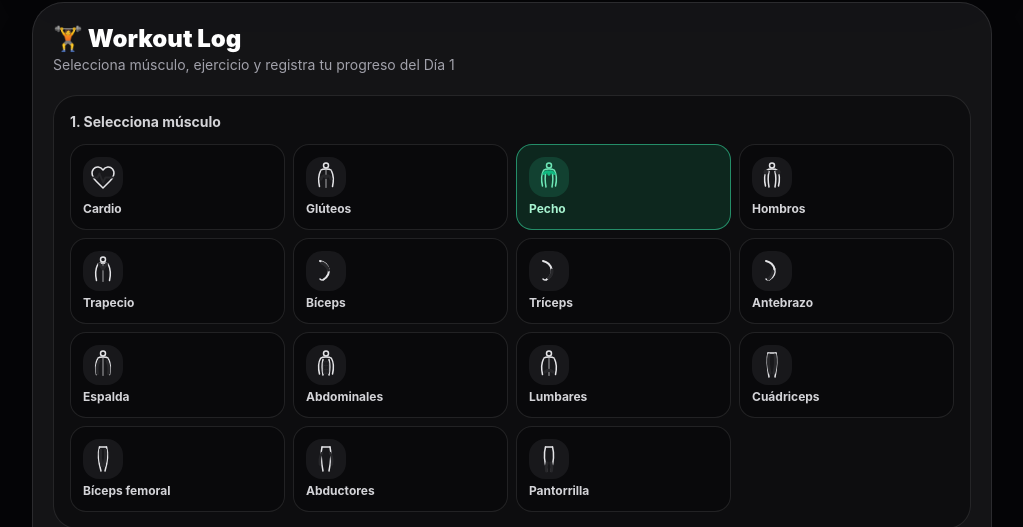
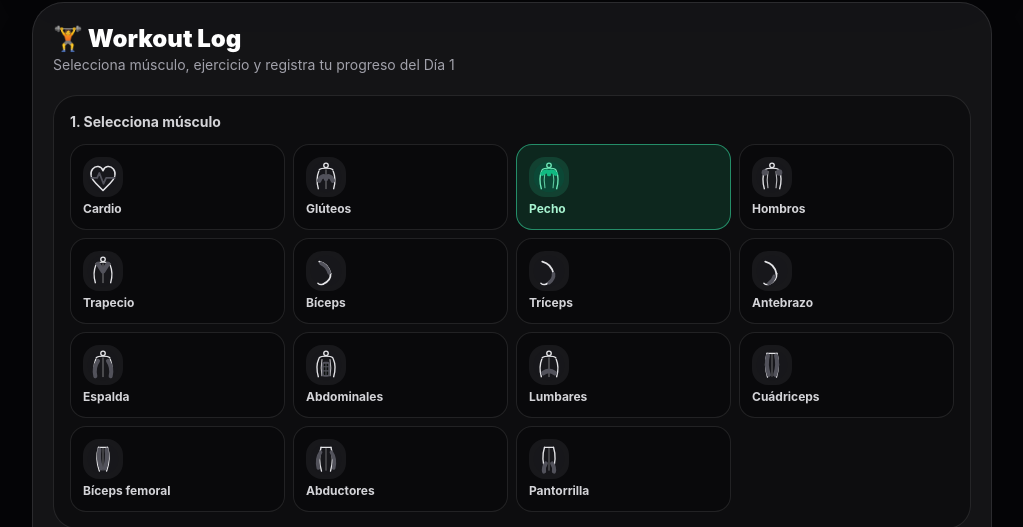
Before and after one commit to ytautomationmma-cmyk/dopamine-reset-focus-clean, a React (Vite) app: page / in a window 1280 px wide. Shown: the part 1320-1847 px from the top of the page, without its empty margins (128-1151 px from the left). Built offline with nearby package versions, Linux system fonts and the light colour scheme.

Commit message:
Update FitnessIcon.jsx

```diff
--- a/src/components/FitnessIcon.jsx
+++ b/src/components/FitnessIcon.jsx
@@ -1,29 +1,182 @@
 export default function FitnessIcon({ type, active = false }) {
   const stroke = active ? '#6ee7b7' : '#e4e4e7';
-  const muted = active ? '#064e3b' : '#18181b';
-  const fill = active ? '#10b981' : '#27272a';
-  const Base = ({ children }) => <svg viewBox="0 0 64 64" className="h-8 w-8" fill="none" aria-hidden="true">{children}</svg>;
-  const BodyFront = ({ highlight }) => <Base><circle cx="32" cy="9" r="5" stroke={stroke} strokeWidth="3" /><path d="M22 18c3-3 17-3 20 0" stroke={stroke} strokeWidth="3" strokeLinecap="round" /><path d="M21 19c-4 7-5 18-2 31" stroke={stroke} strokeWidth="3" strokeLinecap="round" /><path d="M43 19c4 7 5 18 2 31" stroke={stroke} strokeWidth="3" strokeLinecap="round" /><path d="M26 21c-2 8-2 20 0 31" stroke={stroke} strokeWidth="3" strokeLinecap="round" /><path d="M38 21c2 8 2 20 0 31" stroke={stroke} strokeWidth="3" strokeLinecap="round" />{highlight}</Base>;
-  const BodyBack = ({ highlight }) => <Base><circle cx="32" cy="9" r="5" stroke={stroke} strokeWidth="3" /><path d="M22 18c3-3 17-3 20 0" stroke={stroke} strokeWidth="3" strokeLinecap="round" /><path d="M21 20c-4 8-5 18-2 31" stroke={stroke} strokeWidth="3" strokeLinecap="round" /><path d="M43 20c4 8 5 18 2 31" stroke={stroke} strokeWidth="3" strokeLinecap="round" /><path d="M32 18v35" stroke={stroke} strokeWidth="2" strokeLinecap="round" opacity="0.7" />{highlight}</Base>;
-  const LegFront = ({ highlight }) => <Base><path d="M24 8c-3 12-2 27 2 48" stroke={stroke} strokeWidth="3" strokeLinecap="round" /><path d="M40 8c3 12 2 27-2 48" stroke={stroke} strokeWidth="3" strokeLinecap="round" /><path d="M24 8h16" stroke={stroke} strokeWidth="3" strokeLinecap="round" />{highlight}</Base>;
-  const LegBack = ({ highlight }) => <Base><path d="M25 8c-4 14-2 31 3 48" stroke={stroke} strokeWidth="3" strokeLinecap="round" /><path d="M39 8c4 14 2 31-3 48" stroke={stroke} strokeWidth="3" strokeLinecap="round" /><path d="M25 8h14" stroke={stroke} strokeWidth="3" strokeLinecap="round" />{highlight}</Base>;
-  const ArmIcon = ({ highlight }) => <Base><path d="M20 12c9 2 15 8 17 16" stroke={stroke} strokeWidth="4" strokeLinecap="round" /><path d="M37 28c2 8-2 16-10 21" stroke={stroke} strokeWidth="4" strokeLinecap="round" /><path d="M28 49c-3 2-6 1-8-1" stroke={stroke} strokeWidth="3" strokeLinecap="round" />{highlight === 'upper' && <path d="M24 16c7 3 11 8 13 14" stroke={fill} strokeWidth="6" strokeLinecap="round" />}{highlight === 'back' && <path d="M38 30c1 6-2 12-7 16" stroke={fill} strokeWidth="6" strokeLinecap="round" />}{highlight === 'forearm' && <path d="M34 33c-1 6-4 11-9 15" stroke={fill} strokeWidth="6" strokeLinecap="round" />}</Base>;
+  const fill = active ? '#10b981' : '#52525b';
+  const glow = active ? '#064e3b' : '#18181b';
+
+  const Base = ({ children }) => (
+    <svg viewBox="0 0 80 80" className="h-9 w-9" fill="none" aria-hidden="true">
+      <circle cx="40" cy="40" r="34" fill={glow} opacity="0.55" />
+      {children}
+    </svg>
+  );
+
+  const TorsoFront = ({ children }) => (
+    <Base>
+      <circle cx="40" cy="14" r="5" stroke={stroke} strokeWidth="3" />
+      <path d="M25 24c5-5 25-5 30 0" stroke={stroke} strokeWidth="3" strokeLinecap="round" />
+      <path d="M24 26c-5 11-5 26-1 40" stroke={stroke} strokeWidth="3" strokeLinecap="round" />
+      <path d="M56 26c5 11 5 26 1 40" stroke={stroke} strokeWidth="3" strokeLinecap="round" />
+      <path d="M31 28c-2 11-2 24 0 36" stroke={stroke} strokeWidth="2.5" strokeLinecap="round" opacity=".8" />
+      <path d="M49 28c2 11 2 24 0 36" stroke={stroke} strokeWidth="2.5" strokeLinecap="round" opacity=".8" />
+      {children}
+    </Base>
+  );
+
+  const TorsoBack = ({ children }) => (
+    <Base>
+      <circle cx="40" cy="14" r="5" stroke={stroke} strokeWidth="3" />
+      <path d="M25 24c5-5 25-5 30 0" stroke={stroke} strokeWidth="3" strokeLinecap="round" />
+      <path d="M24 27c-5 12-5 25-1 39" stroke={stroke} strokeWidth="3" strokeLinecap="round" />
+      <path d="M56 27c5 12 5 25 1 39" stroke={stroke} strokeWidth="3" strokeLinecap="round" />
+      <path d="M40 24v42" stroke={stroke} strokeWidth="2" strokeLinecap="round" opacity=".55" />
+      {children}
+    </Base>
+  );
+
+  const LegFront = ({ children }) => (
+    <Base>
+      <path d="M29 14c-5 18-4 36 1 53" stroke={stroke} strokeWidth="3" strokeLinecap="round" />
+      <path d="M51 14c5 18 4 36-1 53" stroke={stroke} strokeWidth="3" strokeLinecap="round" />
+      <path d="M29 14h22" stroke={stroke} strokeWidth="3" strokeLinecap="round" />
+      <path d="M40 15v51" stroke={stroke} strokeWidth="2" opacity=".45" />
+      {children}
+    </Base>
+  );
+
+  const LegBack = ({ children }) => (
+    <Base>
+      <path d="M30 14c-6 19-4 36 2 53" stroke={stroke} strokeWidth="3" strokeLinecap="round" />
+      <path d="M50 14c6 19 4 36-2 53" stroke={stroke} strokeWidth="3" strokeLinecap="round" />
+      <path d="M30 14h20" stroke={stroke} strokeWidth="3" strokeLinecap="round" />
+      <path d="M40 15v51" stroke={stroke} strokeWidth="2" opacity=".45" />
+      {children}
+    </Base>
+  );
+
+  const Arm = ({ part }) => (
+    <Base>
+      <path d="M25 19c13 3 22 13 25 27" stroke={stroke} strokeWidth="4" strokeLinecap="round" />
+      <path d="M50 46c1 10-5 18-16 23" stroke={stroke} strokeWidth="4" strokeLinecap="round" />
+      <path d="M34 69c-5 2-9 1-12-2" stroke={stroke} strokeWidth="3" strokeLinecap="round" />
+
+      {part === 'biceps' && (
+        <path d="M29 23c9 4 15 11 18 21" stroke={fill} strokeWidth="8" strokeLinecap="round" />
+      )}
+
+      {part === 'triceps' && (
+        <path d="M50 46c1 8-3 15-10 20" stroke={fill} strokeWidth="8" strokeLinecap="round" />
+      )}
+
+      {part === 'forearm' && (
+        <path d="M45 52c-2 7-6 12-12 16" stroke={fill} strokeWidth="8" strokeLinecap="round" />
+      )}
+    </Base>
+  );
+
   const icons = {
-    cardio: <Base><path d="M51 16c-5-6-14-5-19 2-5-7-14-8-19-2-6 7-2 17 5 24l14 14 14-14c7-7 11-17 5-24Z" stroke={stroke} strokeWidth="3" strokeLinejoin="round" /><path d="M11 33h10l4-8 7 18 5-10h16" stroke={fill} strokeWidth="4" strokeLinecap="round" strokeLinejoin="round" /></Base>,
-    glutes: <BodyBack highlight={<><path d="M22 36c2-7 8-9 10-3" stroke={fill} strokeWidth="6" strokeLinecap="round" /><path d="M42 36c-2-7-8-9-10-3" stroke={fill} strokeWidth="6" strokeLinecap="round" /></>} />,
-    chest: <BodyFront highlight={<><path d="M22 25c5-5 10-5 10 1" stroke={fill} strokeWidth="6" strokeLinecap="round" /><path d="M42 25c-5-5-10-5-10 1" stroke={fill} strokeWidth="6" strokeLinecap="round" /></>} />,
-    shoulders: <BodyFront highlight={<><circle cx="20" cy="22" r="5" fill={fill} /><circle cx="44" cy="22" r="5" fill={fill} /></>} />,
-    traps: <BodyBack highlight={<path d="M25 18l7 10 7-10" stroke={fill} strokeWidth="6" strokeLinecap="round" strokeLinejoin="round" />} />,
-    biceps: <ArmIcon highlight="upper" />,
-    triceps: <ArmIcon highlight="back" />,
-    forearm: <ArmIcon highlight="forearm" />,
-    back: <BodyBack highlight={<><path d="M24 24c-4 8-5 16-3 25" stroke={fill} strokeWidth="6" strokeLinecap="round" /><path d="M40 24c4 8 5 16 3 25" stroke={fill} strokeWidth="6" strokeLinecap="round" /></>} />,
-    abs: <BodyFront highlight={<><rect x="27" y="25" width="10" height="24" rx="3" fill={muted} stroke={fill} strokeWidth="3" /><path d="M27 33h10M27 41h10M32 25v24" stroke={fill} strokeWidth="2" /></>} />,
-    lowerback: <BodyBack highlight={<path d="M24 46c5-4 11-4 16 0" stroke={fill} strokeWidth="6" strokeLinecap="round" />} />,
-    quads: <LegFront highlight={<><path d="M26 12c-2 12-1 24 2 36" stroke={fill} strokeWidth="6" strokeLinecap="round" /><path d="M38 12c2 12 1 24-2 36" stroke={fill} strokeWidth="6" strokeLinecap="round" /></>} />,
-    hamstrings: <LegBack highlight={<><path d="M27 14c-1 10 0 20 3 32" stroke={fill} strokeWidth="6" strokeLinecap="round" /><path d="M37 14c1 10 0 20-3 32" stroke={fill} strokeWidth="6" strokeLinecap="round" /></>} />,
-    abductors: <LegFront highlight={<><path d="M24 20c-4 6-5 14-4 23" stroke={fill} strokeWidth="5" strokeLinecap="round" /><path d="M40 20c4 6 5 14 4 23" stroke={fill} strokeWidth="5" strokeLinecap="round" /></>} />,
-    calves: <LegBack highlight={<><path d="M28 40c-2 6-2 11-1 16" stroke={fill} strokeWidth="6" strokeLinecap="round" /><path d="M36 40c2 6 2 11 1 16" stroke={fill} strokeWidth="6" strokeLinecap="round" /></>} />,
+    cardio: (
+      <Base>
+        <path
+          d="M63 22c-7-8-19-7-23 4-4-11-16-12-23-4-8 10-2 23 7 32l16 16 16-16c9-9 15-22 7-32Z"
+          stroke={stroke}
+          strokeWidth="3.5"
+          strokeLinejoin="round"
+        />
+        <path
+          d="M14 42h13l5-11 9 24 6-13h19"
+          stroke={fill}
+          strokeWidth="4"
+          strokeLinecap="round"
+          strokeLinejoin="round"
+        />
+      </Base>
+    ),
+
+    chest: (
+      <TorsoFront>
+        <path d="M25 33c7-8 15-7 15 1" stroke={fill} strokeWidth="9" strokeLinecap="round" />
+        <path d="M55 33c-7-8-15-7-15 1" stroke={fill} strokeWidth="9" strokeLinecap="round" />
+      </TorsoFront>
+    ),
+
+    shoulders: (
+      <TorsoFront>
+        <circle cx="24" cy="30" r="7" fill={fill} />
+        <circle cx="56" cy="30" r="7" fill={fill} />
+      </TorsoFront>
+    ),
+
+    traps: (
+      <TorsoBack>
+        <path
+          d="M29 24l11 17 11-17"
+          stroke={fill}
+          strokeWidth="10"
+          strokeLinecap="round"
+          strokeLinejoin="round"
+        />
+      </TorsoBack>
+    ),
+
+    back: (
+      <TorsoBack>
+        <path d="M29 31c-7 10-9 22-6 34" stroke={fill} strokeWidth="9" strokeLinecap="round" />
+        <path d="M51 31c7 10 9 22 6 34" stroke={fill} strokeWidth="9" strokeLinecap="round" />
+      </TorsoBack>
+    ),
+
+    abs: (
+      <TorsoFront>
+        <rect x="33" y="35" width="14" height="29" rx="4" fill="#0b0f0d" stroke={fill} strokeWidth="4" />
+        <path d="M33 44h14M33 53h14M40 35v29" stroke={fill} strokeWidth="2.5" />
+      </TorsoFront>
+    ),
+
+    lowerback: (
+      <TorsoBack>
+        <path d="M27 58c8-6 18-6 26 0" stroke={fill} strokeWidth="10" strokeLinecap="round" />
+      </TorsoBack>
+    ),
+
+    glutes: (
+      <TorsoBack>
+        <path d="M25 48c4-11 13-13 15-4" stroke={fill} strokeWidth="10" strokeLinecap="round" />
+        <path d="M55 48c-4-11-13-13-15-4" stroke={fill} strokeWidth="10" strokeLinecap="round" />
+      </TorsoBack>
+    ),
+
+    biceps: <Arm part="biceps" />,
+    triceps: <Arm part="triceps" />,
+    forearm: <Arm part="forearm" />,
+
+    quads: (
+      <LegFront>
+        <path d="M31 19c-4 14-3 28 2 43" stroke={fill} strokeWidth="9" strokeLinecap="round" />
+        <path d="M49 19c4 14 3 28-2 43" stroke={fill} strokeWidth="9" strokeLinecap="round" />
+      </LegFront>
+    ),
+
+    hamstrings: (
+      <LegBack>
+        <path d="M32 19c-2 14-1 28 4 42" stroke={fill} strokeWidth="9" strokeLinecap="round" />
+        <path d="M48 19c2 14 1 28-4 42" stroke={fill} strokeWidth="9" strokeLinecap="round" />
+      </LegBack>
+    ),
+
+    abductors: (
+      <LegFront>
+        <path d="M28 25c-7 10-8 22-5 35" stroke={fill} strokeWidth="8" strokeLinecap="round" />
+        <path d="M52 25c7 10 8 22 5 35" stroke={fill} strokeWidth="8" strokeLinecap="round" />
+      </LegFront>
+    ),
+
+    calves: (
+      <LegBack>
+        <path d="M33 50c-4 6-5 12-4 18" stroke={fill} strokeWidth="9" strokeLinecap="round" />
+        <path d="M47 50c4 6 5 12 4 18" stroke={fill} strokeWidth="9" strokeLinecap="round" />
+      </LegBack>
+    ),
   };
+
   return icons[type] || icons.biceps;
 }
```
